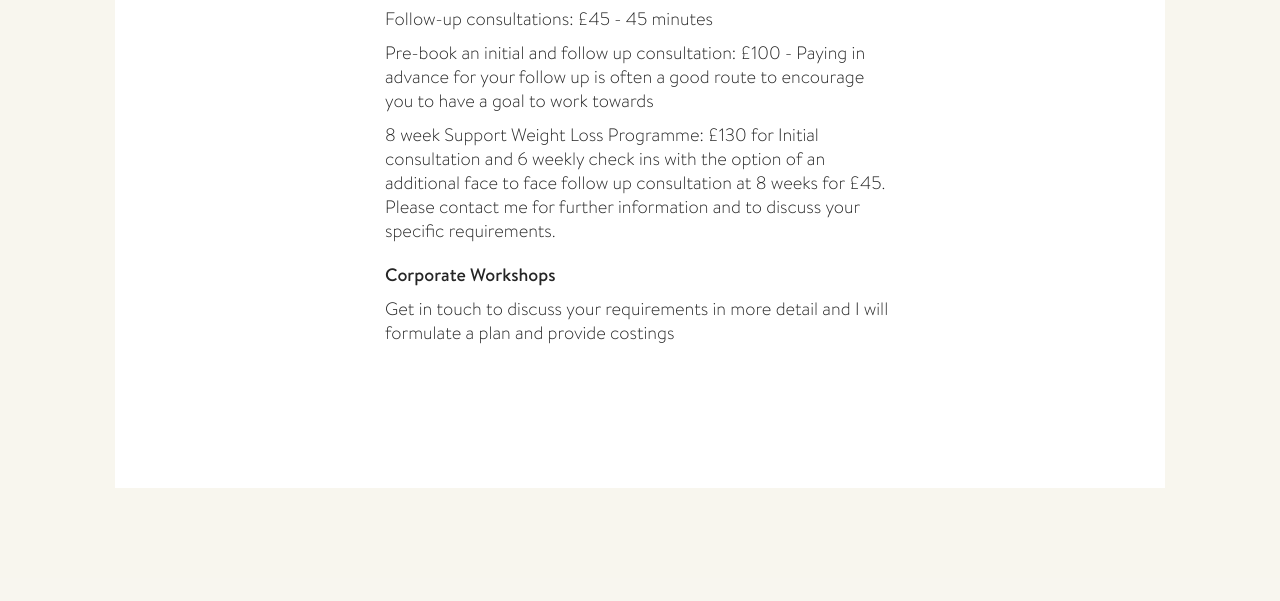
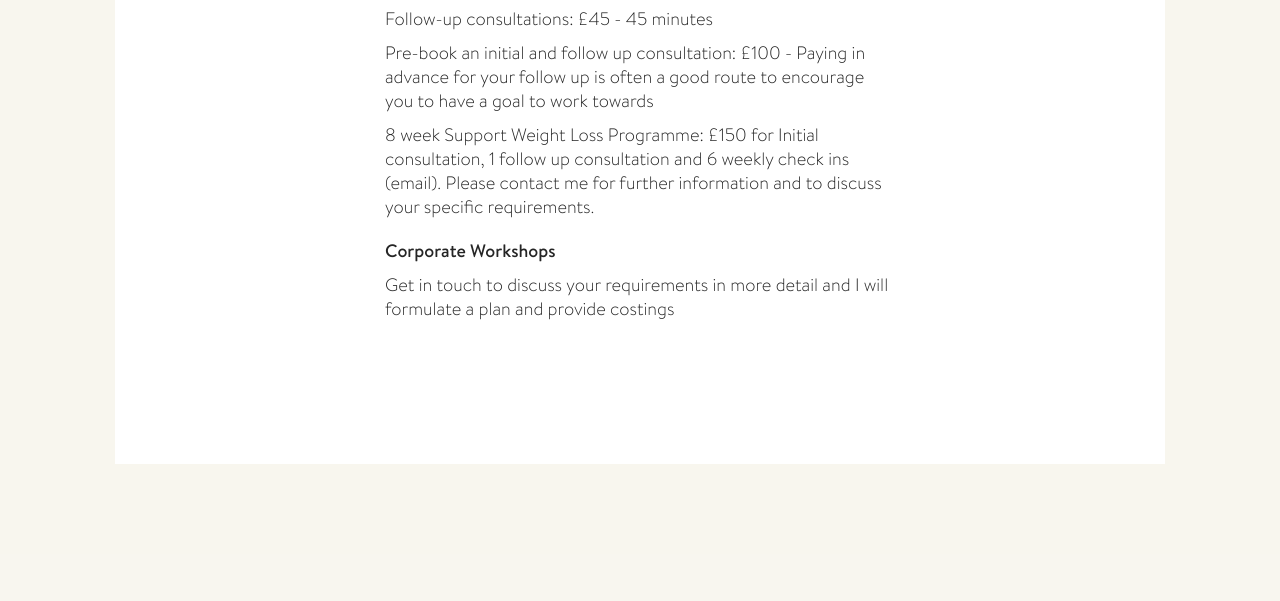
Before and after one commit to craighjones/Something-on-a-plate, a website: page services.html in a window 1280 px wide. Shown: the part 3328-3929 px from the top of the page. Drawn offline with Linux system fonts and the light colour scheme; files whose address does not match are found by name.

Commit message:
Price change
Price change

```diff
--- a/services.html
+++ b/services.html
@@ -165,7 +165,7 @@
                     <p>Initial consultation: £65  - 90 minutes
                     <p>Follow-up consultations: £45 - 45 minutes</p>
                     <p>Pre-book an initial and follow up consultation: £100 - Paying in advance for your follow up is often a good route to encourage you to have a goal to work towards</p>
-                    <p>8 week Support Weight Loss Programme: £130 for Initial consultation and 6 weekly check ins with the option of an additional face to face follow up consultation at 8 weeks for £45. Please contact me for further information and to discuss your specific requirements.</p>
+                    <p>8 week Support Weight Loss Programme: £150 for Initial consultation, 1 follow up consultation and 6 weekly check ins (email). Please contact me for further information and to discuss your specific requirements.</p>
                     <h3>Corporate Workshops</h3>
                     <p>Get in touch to discuss your requirements in more detail and I will formulate a plan and provide costings</p>
 
```
